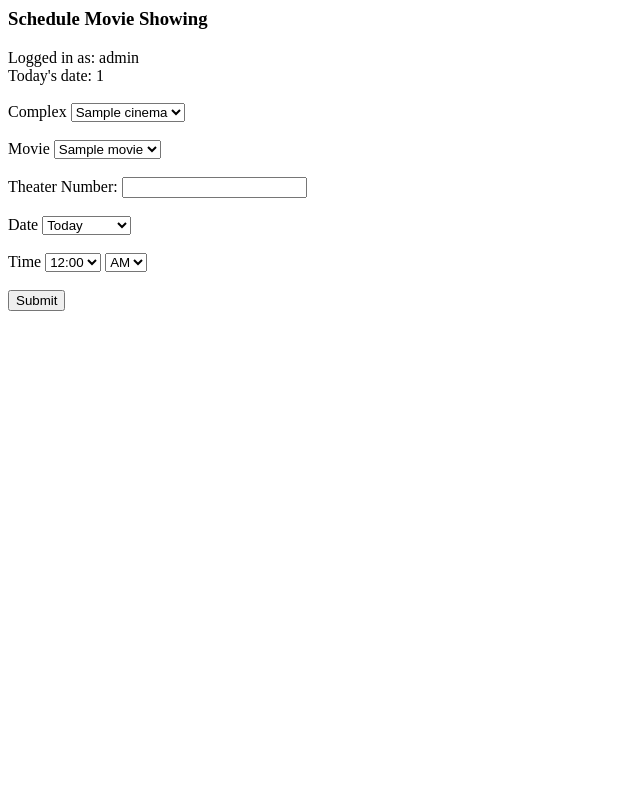
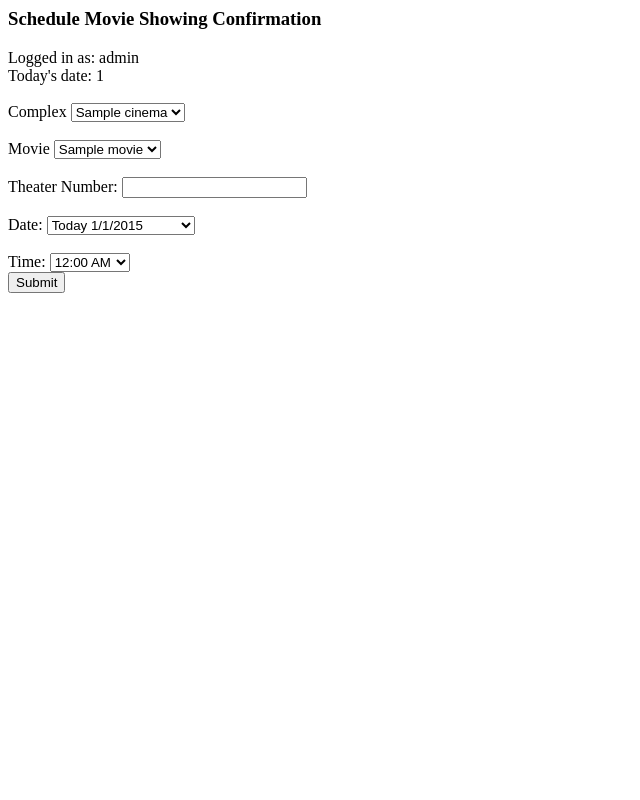
Before and after one commit to dranelol/DbLocal, a PHP site: page /ScheduleMovie.php in a window 1280 px wide. Shown: the whole page, without its empty margins (0-640 px from the left). Run offline with PHP 8.4, Linux system fonts and the light colour scheme; the visitor is signed in with stand-in values (Sample User, id 1); tables that the repository leaves empty hold one stand-in row (values such as "Sample post").

Commit message:
Finished input fields for ScheduleMovie.php which posts to new file: ScheduleMovieConfirmation where input validation is checked and an appropriate error message is displayed or a confirmation message is displayed and the MovieShowing is added to the database.

```diff
--- a/ScheduleMovie.php
+++ b/ScheduleMovie.php
@@ -10,18 +10,17 @@
 
 		die();
 	}
+?>
 
-
-?>
 <html>
 <head>
 <title>
-Schedule Movie Showing
+Schedule Movie Confirmation
 </title>
 </head>
 
 <h3>
-Schedule Movie Showing
+Schedule Movie Showing Confirmation
 </h3>
 <body>
 
@@ -39,7 +38,6 @@ Schedule Movie Showing
 		die();
 	}
 
-
 	echo "Logged in as: $sessionUser";
 
 	$date = $_SESSION["today"];
@@ -47,7 +45,7 @@ Schedule Movie Showing
 	echo "Today's date: $date";
 	echo "<br>";
 
-
+	echo "<form action='ScheduleMovieConfirmation.php' method='post'>";
 	// Cinema Selection Menu
 	// ---------------------------------------------------------------------
 	echo "<br>";
@@ -91,73 +89,111 @@ Schedule Movie Showing
 	// Theater Selection Menu
 	// ---------------------------------------------------------------------
 	echo "<br>";
-	echo "Theater Number: <input type='text' name='theaterNumber'>";
+	echo "Theater Number: <input type='text' name='theaterNumber' required>";
 	echo "<br>";
+
+	// Date Selection Menu
+	// ---------------------------------------------------------------------
+	echo "<br>";
+	echo "Date: ";
+	echo "<select name='date_select_menu'>";
+	echo "<option value='2015-01-01'>Today 1/1/2015</option>";
+	echo "<option value='2015-01-02'>Friday 1/2/2015</option>";
+	echo "<option value='2015-01-03'>Saturday 1/3/2015</option>";
+	echo "<option value='2015-01-04'>Sunday 1/4/2015</option>";
+	echo "<option value='2015-01-05'>Monday 1/5/2015</option>";
+	echo "<option value='2015-01-06'>Tuesday 1/6/2015</option>";
+	echo "<option value='2015-01-07'>Wednesday 1/7/2015</option>";
+	echo "</select>";
+	echo "<br>";
+
+	// Time Selection Menu
+	// ---------------------------------------------------------------------
+	echo "<br>";
+	echo "Time: ";
+	echo "<select name='time_select_menu'>";
+	echo "<option value='00:00:00'>12:00 AM</option>";
+	echo "<option value='00:30:00'>12:30 AM</option>";
+
+	echo "<option value='01:00:00'>01:00 AM</option>";
+	echo "<option value='01:30:00'>01:30 AM</option>";
+
+	echo "<option value='02:00:00'>02:00 AM</option>";
+	echo "<option value='02:30:00'>02:30 AM</option>";
+
+	echo "<option value='03:00:00'>03:00 AM</option>";
+	echo "<option value='03:30:00'>03:30 AM</option>";
+
+	echo "<option value='04:00:00'>04:00 AM</option>";
+	echo "<option value='04:30:00'>04:30 AM</option>";
+
+	echo "<option value='05:00:00'>05:00 AM</option>";
+	echo "<option value='05:30:00'>05:30 AM</option>";
+
+	echo "<option value='06:00:00'>06:00 AM</option>";
+	echo "<option value='06:30:00'>06:30 AM</option>";
+
+	echo "<option value='07:00:00'>07:00 AM</option>";
+	echo "<option value='07:30:00'>07:30 AM</option>";
+
+	echo "<option value='08:00:00'>08:00 AM</option>";
+	echo "<option value='08:30:00'>08:30 AM</option>";
+
+	echo "<option value='09:00:00'>09:00 AM</option>";
+	echo "<option value='09:30:00'>09:30 AM</option>";
+
+	echo "<option value='10:00:00'>10:00 AM</option>";
+	echo "<option value='10:30:00'>10:30 AM</option>";
+
+	echo "<option value='11:00:00'>11:00 AM</option>";
+	echo "<option value='11:30:00'>11:30 AM</option>";
+
+
+
+	echo "<option value='12:00:00'>12:00 PM</option>";
+	echo "<option value='12:30:00'>12:30 PM</option>";
+
+	echo "<option value='13:00:00'>01:00 PM</option>";
+	echo "<option value='13:30:00'>01:30 PM</option>";
+
+	echo "<option value='14:00:00'>02:00 PM</option>";
+	echo "<option value='14:30:00'>02:30 AM</option>";
+
+	echo "<option value='15:00:00'>03:00 PM</option>";
+	echo "<option value='15:30:00'>03:30 PM</option>";
+
+	echo "<option value='16:00:00'>04:00 PM</option>";
+	echo "<option value='16:30:00'>04:30 PM</option>";
+
+	echo "<option value='17:00:00'>05:00 PM</option>";
+	echo "<option value='17:30:00'>05:30 PM</option>";
+
+	echo "<option value='18:00:00'>06:00 PM</option>";
+	echo "<option value='18:30:00'>06:30 PM</option>";
+
+	echo "<option value='19:00:00'>07:00 PM</option>";
+	echo "<option value='19:30:00'>07:30 PM</option>";
+
+	echo "<option value='20:00:00'>08:00 PM</option>";
+	echo "<option value='20:30:00'>08:30 PM</option>";
+
+	echo "<option value='21:00:00'>09:00 PM</option>";
+	echo "<option value='21:30:00'>09:30 PM</option>";
+
+	echo "<option value='22:00:00'>10:00 PM</option>";
+	echo "<option value='22:30:00'>10:30 PM</option>";
+
+	echo "<option value='23:00:00'>11:00 PM</option>";
+	echo "<option value='23:30:00'>11:30 PM</option>";
+
+	echo "</select>";
+	echo "<br>";
+
+	echo "<input type='submit' value='Submit'/>";
+
+	echo "</form>";
 
 ?>
 
-
-<br>
-Date
-<select name="date_select_menu">
-	<option value="today">Today</option>
-	<option value="today+1">01/02/2015</option>
-	<option value="today+2">01/03/2015</option>
-	<option value="today+3">01/04/2015</option>
-	<option value="today+4">01/05/2015</option>
-	<option value="today+5">01/06/2015</option>
-	<option value="today+6">01/07/2015</option>
-</select>
-<br>
-<br>
-
-Time
-<select name="time_select_menu">
-	<option value="00:00">12:00</option>
-	<option value="00:30">12:30</option>
-
-	<option value="01:00">01:00</option>
-	<option value="01:30">01:30</option>
-
-	<option value="02:00">02:00</option>
-	<option value="02:30">02:30</option>
-
-	<option value="03:00">03:00</option>
-	<option value="03:30">03:30</option>
-
-	<option value="04:00">04:00</option>
-	<option value="04:30">04:30</option>
-
-	<option value="05:00">05:00</option>
-	<option value="05:30">05:30</option>
-
-	<option value="06:00">06:00</option>
-	<option value="06:30">06:30</option>
-
-	<option value="07:00">07:00</option>
-	<option value="07:30">07:30</option>
-
-	<option value="08:00">08:00</option>
-	<option value="08:30">08:30</option>
-
-	<option value="09:00">09:00</option>
-	<option value="09:30">09:30</option>
-
-	<option value="10:00">10:00</option>
-	<option value="10:30">10:30</option>
-
-	<option value="11:00">11:00</option>
-	<option value="11:30">11:30</option>
-</select>
-<select name="ampm_select_menu">
-	<option value="am">AM</option>
-	<option value="pm">PM</option>
-</select>
-<br>
-<br>
-
-<button type="button">Submit</button>
-
-</form>
 </body>
 </html>
```
